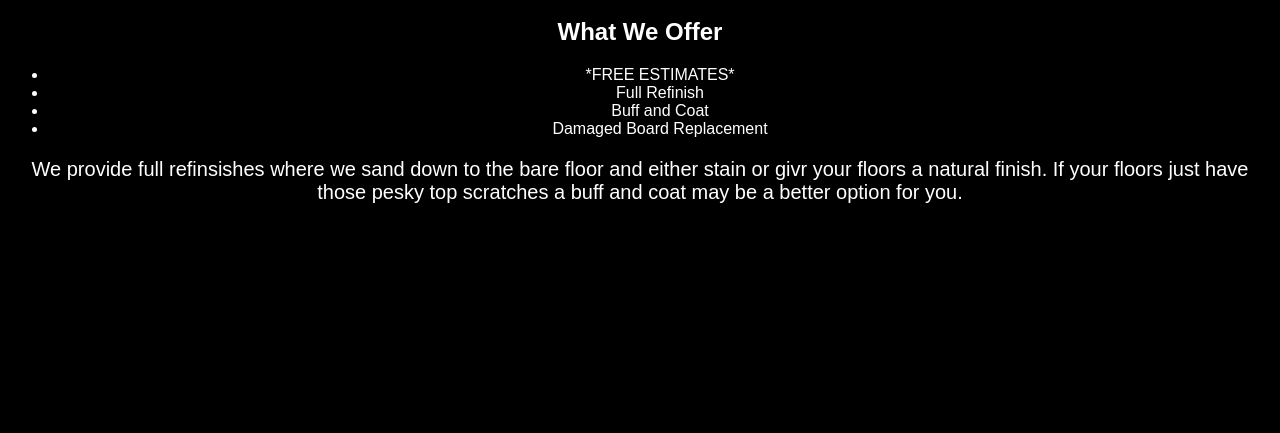
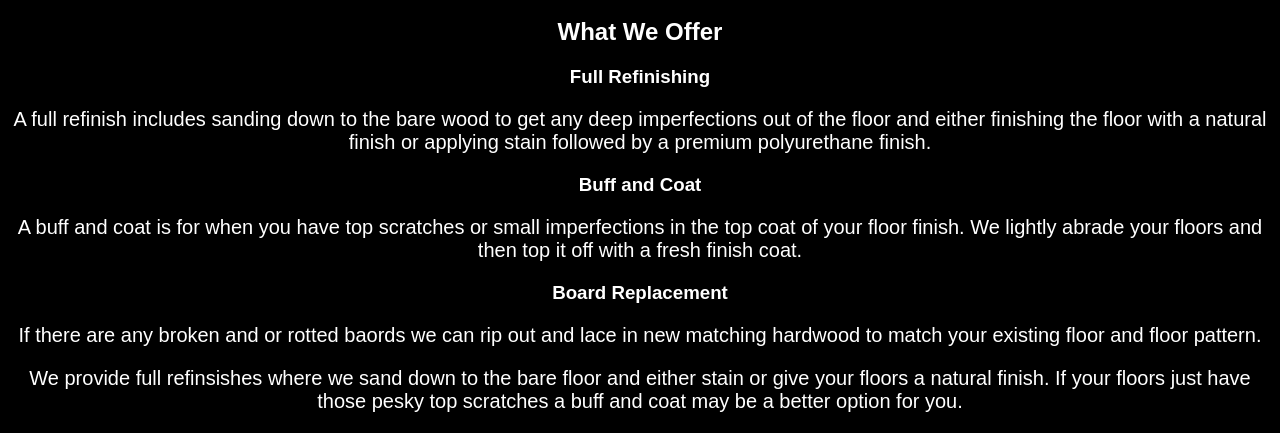
Before and after one commit to chasenichols1108/Nichols-Floor-Restore-, a plain HTML site: page services.html in a window 1280 px wide. Shown: the part 408-841 px from the top of the page. Before the commit the page ends 800 px from the top, so only its background shows below. Drawn offline with Linux system fonts and the light colour scheme.

Commit message:
Revise service offerings and descriptions in services.html
Updated service descriptions and added details for each service offered.

```diff
--- a/services.html
+++ b/services.html
@@ -21,16 +21,29 @@
 
     <h2>What We Offer</h2>
 
-    <ul>
-      <li>*FREE ESTIMATES*</li>
-      <li>Full Refinish</li>
-      <li>Buff and Coat</li>
-      <li>Damaged Board Replacement</li>
-    </ul>
+  <h3> Full Refinishing </h3>
+    <p>
+      A full refinish includes sanding down to the bare wood to get any deep imperfections out of the
+      floor and either finishing the floor with a natural finish or applying stain followed by a premium
+      polyurethane finish.
+    </p>
+
+    <h3>Buff and Coat</h3>
+    <p>
+      A buff and coat is for when you have top scratches or small imperfections in the top coat of your
+      floor finish. We lightly abrade your floors and then top it off with a fresh finish coat.
+    </p>
+
+    <h3>Board Replacement</h3>
+    <p>
+      If there are any broken and or rotted baords we can rip out and lace in new matching hardwood
+      to match your existing floor and floor pattern.
+      <p/>
+
 
     <p>
       We provide full refinsishes where we sand down to the bare floor
-      and either stain or givr your floors a natural finish. If your floors
+      and either stain or give your floors a natural finish. If your floors
       just have those pesky top scratches a buff and coat may be a better
       option for you.
     </p>
```
